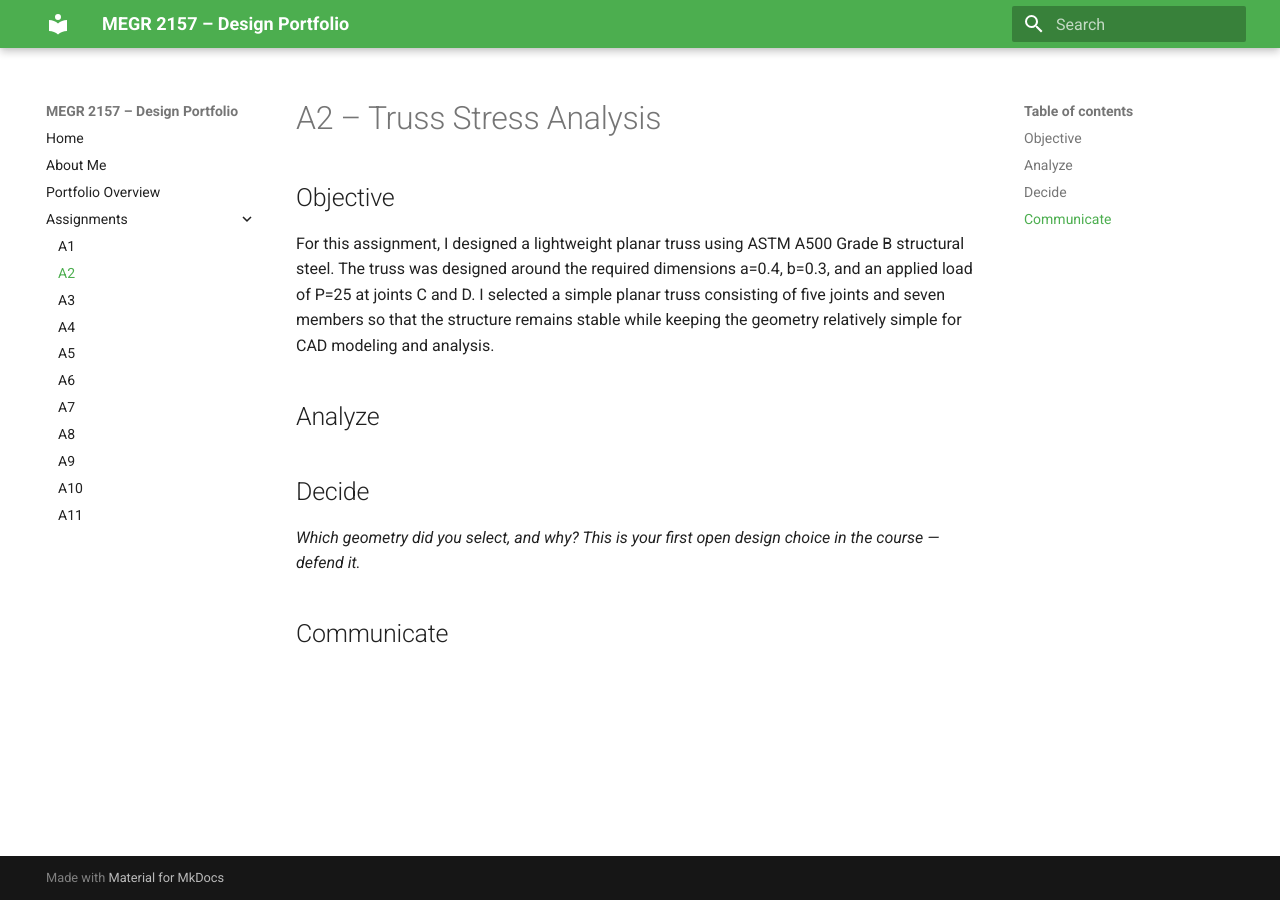
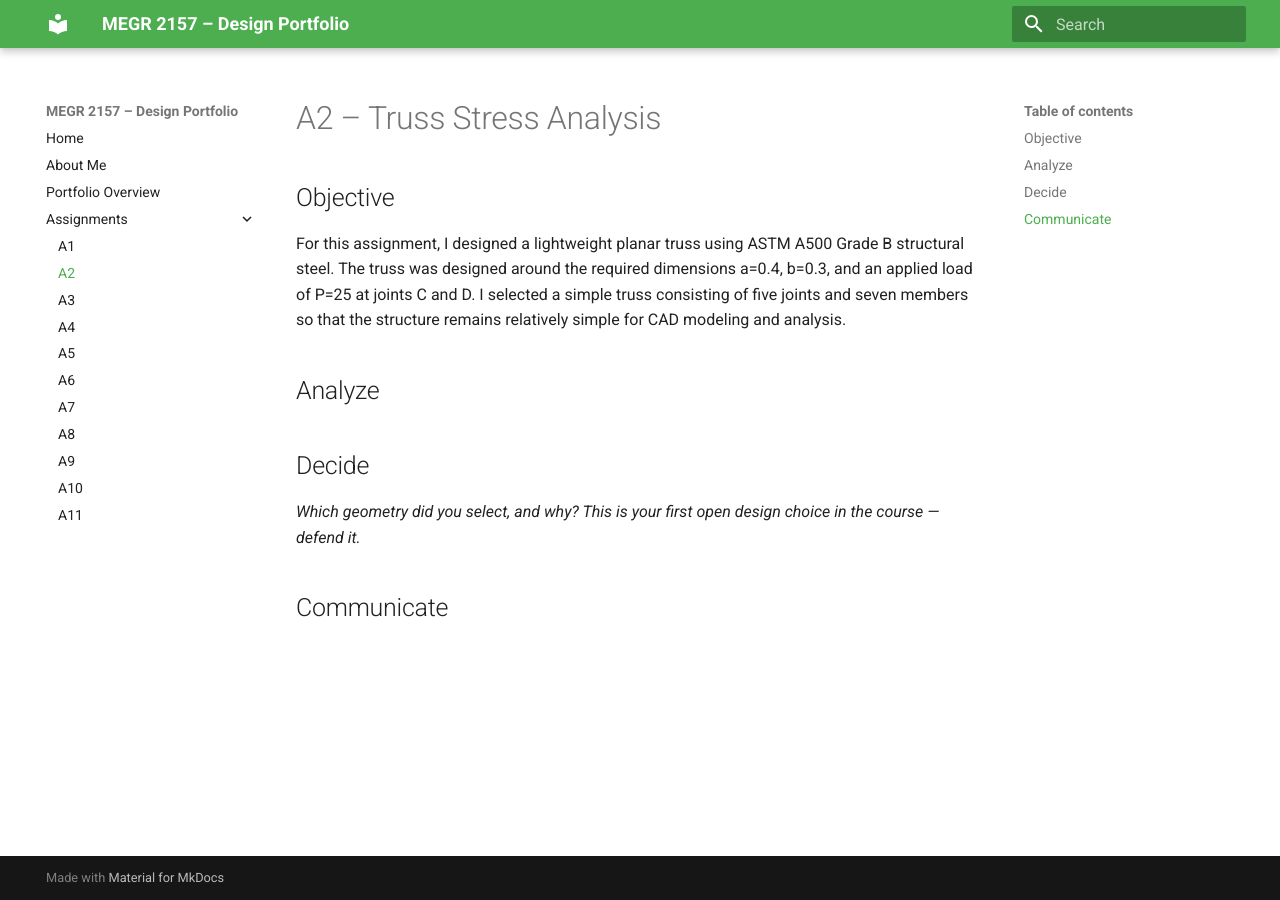
Before and after one commit to triangulum-1/megr2156-portfolio, an MkDocs documentation site: the page built from docs/assignments/A02/index.md, in a window 1280 px wide. Built offline with MkDocs 1.6.1 and Material for MkDocs 9.7.7, drawn with Linux system fonts in a browser that asks for light colours.

Commit message:
Refine truss description in index.md
Removed the word 'planar' from the truss description for clarity.

```diff
--- a/docs/assignments/A02/index.md
+++ b/docs/assignments/A02/index.md
@@ -1,7 +1,7 @@
 # A2 – Truss Stress Analysis
 
 ## Objective
-For this assignment, I designed a lightweight planar truss using ASTM A500 Grade B structural steel. The truss was designed around the required dimensions a=0.4, b=0.3, and an applied load of P=25 at joints C and D. I selected a simple planar truss consisting of five joints and seven members so that the structure remains stable while keeping the geometry relatively simple for CAD modeling and analysis.
+For this assignment, I designed a lightweight planar truss using ASTM A500 Grade B structural steel. The truss was designed around the required dimensions a=0.4, b=0.3, and an applied load of P=25 at joints C and D. I selected a simple truss consisting of five joints and seven members so that the structure remains relatively simple for CAD modeling and analysis.
 
 ## Analyze
 
```
